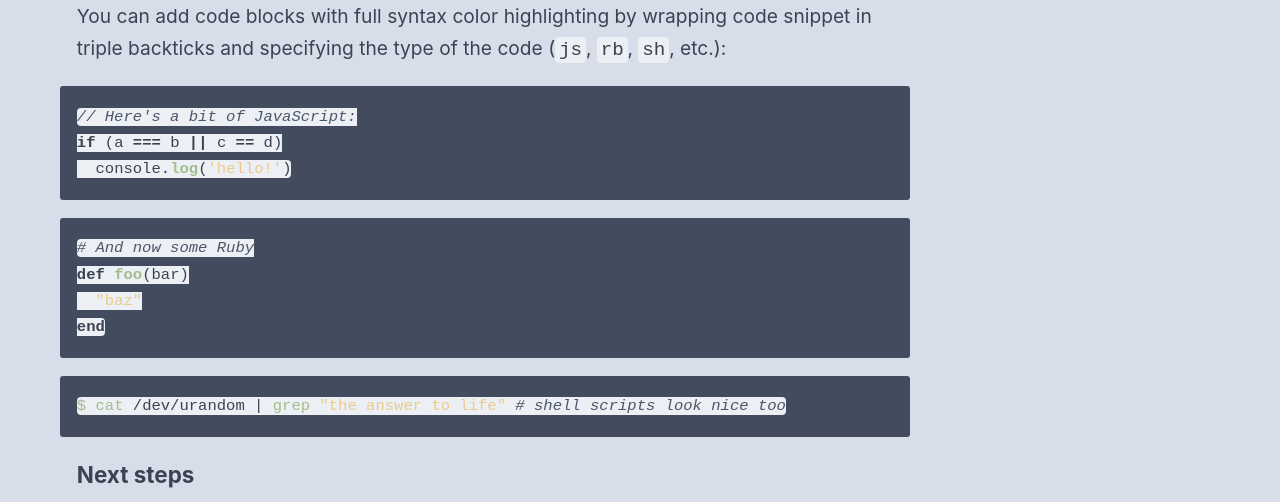
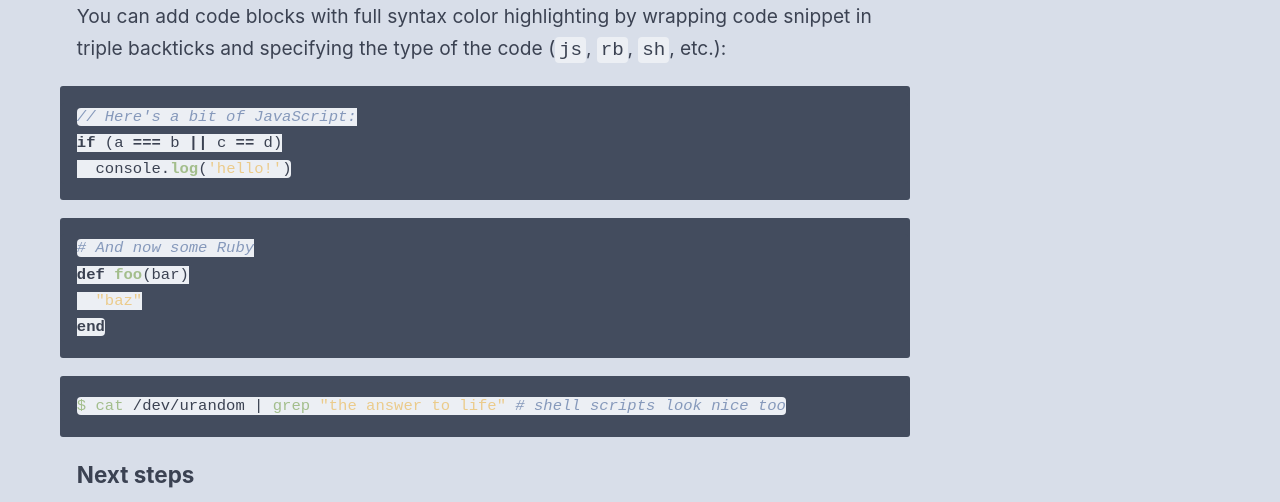
Before and after one commit to mkutay/higher-mind-jekyll, a Jekyll site: the page built from _notes/your-first-note.md, in a window 1280 px wide. Shown: the part 4162-4664 px from the top of the page. Built offline with Jekyll 4.4.1, drawn with Linux system fonts in a browser that asks for light colours.

Commit message:
adjustments

```diff
--- a/_sass/_code.scss
+++ b/_sass/_code.scss
@@ -15,14 +15,14 @@ div.highlight {
   display: grid;
 }
 
-.highlight .c { color: $nord3; font-style: italic } /* Comment */
+.highlight .c { color: darken($nord4, 25); font-style: italic } /* Comment */
 .highlight .err { color: $nord11; background-color: $nord3 } /* Error */
 .highlight .k { font-weight: bold } /* Keyword */
 .highlight .o { font-weight: bold } /* Operator */
-.highlight .cm { color: lighten($nord3, 0.5); font-style: italic } /* Comment.Multiline */
-.highlight .cp { color: lighten($nord3, 0.5); font-weight: bold } /* Comment.Preproc */
-.highlight .c1 { color: lighten($nord3, 0.5); font-style: italic } /* Comment.Single */
-.highlight .cs { color: lighten($nord3, 0.5); font-weight: bold; font-style: italic } /* Comment.Special */
+.highlight .cm { color: darken($nord4, 25); font-style: italic } /* Comment.Multiline */
+.highlight .cp { color: darken($nord4, 25); font-weight: bold } /* Comment.Preproc */
+.highlight .c1 { color: darken($nord4, 25); font-style: italic } /* Comment.Single */
+.highlight .cs { color: darken($nord4, 25); font-weight: bold; font-style: italic } /* Comment.Special */
 .highlight .gd { color: $nord11; background-color: $nord3 } /* Generic.Deleted */
 .highlight .gd .x { color: $nord11; background-color: $nord3 } /* Generic.Deleted.Specific */
 .highlight .ge { font-style: italic } /* Generic.Emph */
```
Also changed, not shown: 9 other files.
